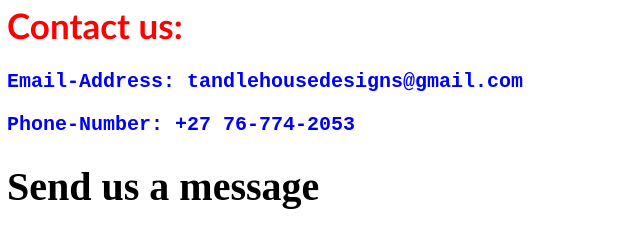
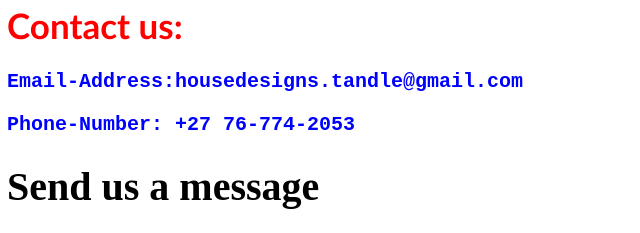
Before and after one commit to tfotokai/tandlehousedesigns, a plain HTML site: page contactpage.html in a window 1280 px wide. Shown: the part 329-562 px from the top of the page, 1-641 px from the left. Drawn offline with Linux system fonts and the light colour scheme.

Commit message:
Update contactpage.html

```diff
--- a/contactpage.html
+++ b/contactpage.html
@@ -16,7 +16,7 @@
         <p class="CONTACTPRO">Tandle House Designs have a very flexible and reliable commmunication channel that enables us to assists our clients remotely.Our working hours are very flexible and this enables our clients to communicate with us during time which best suits them .It is our priority to give our clients a very effective communication channel that makes it easy for them to talk to us.If you have anything you want to know or ask,call us or use our message platform to talk to us and we will be delighted to help you. </p>
         <div class="contactinfo">
             <h1 class="contact-header">Contact us:</h1>
-            <p class="contact-email">Email-Address: tandlehousedesigns@gmail.com</p>
+            <p class="contact-email">Email-Address:housedesigns.tandle@gmail.com</p>
             <p class="contact-number">Phone-Number: +27 76-774-2053</p>
         </div>
     </div>
```
